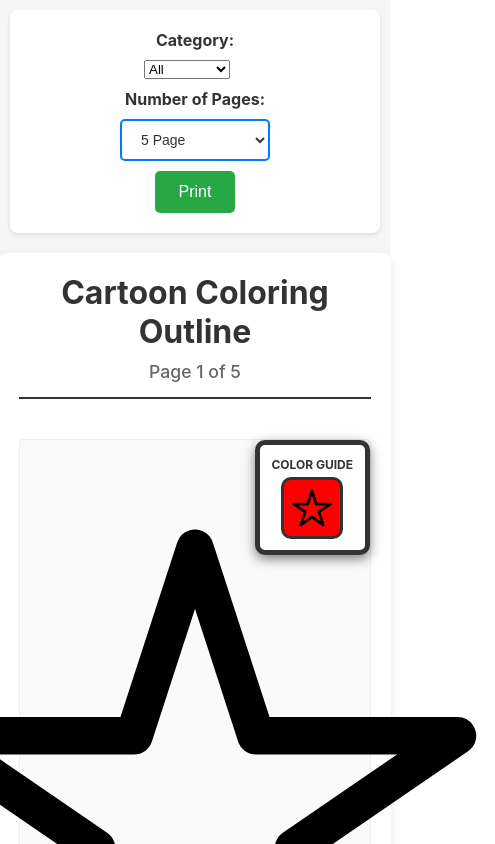
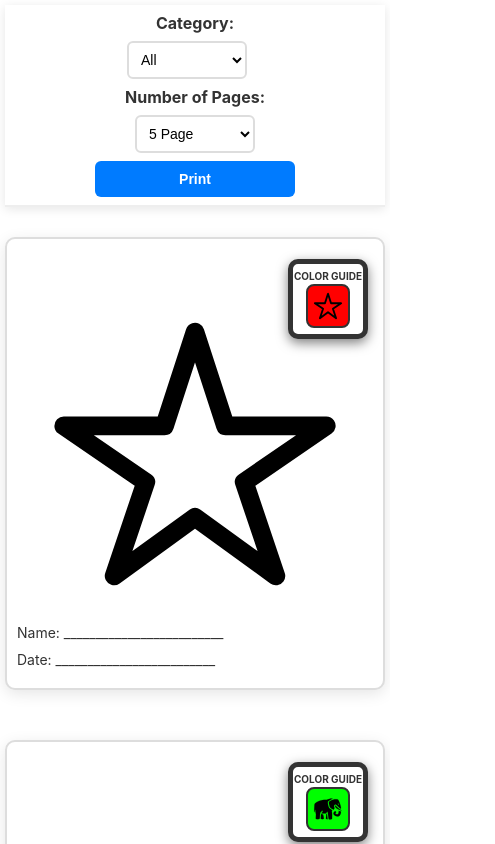
Before and after one commit to abhijeetguptaa/coloring-app, a React (Create React App) app: page / in a window 390 px wide. Shown: the top 844 px of the page, 495 px wide, since content can reach past the window. Built offline with nearby package versions, Linux system fonts and the light colour scheme.

Commit message:
updating master

```diff
--- a/src/App.css
+++ b/src/App.css
@@ -1,8 +1,8 @@
 .App {
   text-align: center;
-  padding: 10px;
-  background-color: #f5f5f5;
-  min-height: 100vh;
+  padding: 20px;
+  max-width: 100%;
+  overflow-x: hidden;
 }
 
 .landing-page {
@@ -24,124 +24,90 @@
 }
 
 .controls {
-  margin-bottom: 20px;
-  padding: 20px;
-  background-color: white;
-  border-radius: 8px;
-  box-shadow: 0 2px 4px rgba(0,0,0,0.1);
-  display: flex;
-  justify-content: center;
-  align-items: center;
   position: sticky;
   top: 0;
+  background: white;
+  padding: 15px;
+  border-bottom: 2px solid #eee;
   z-index: 100;
+  box-shadow: 0 2px 10px rgba(0,0,0,0.1);
 }
 
 .print-controls {
   display: flex;
+  flex-wrap: wrap;
+  gap: 15px;
   align-items: center;
-  gap: 15px;
-  flex-wrap: wrap;
   justify-content: center;
+  max-width: 1200px;
+  margin: 0 auto;
 }
 
 .print-controls label {
   font-weight: bold;
   color: #333;
-  font-size: 16px;
+  white-space: nowrap;
 }
 
-.page-select {
-  padding: 10px 15px;
-  border: 2px solid #007bff;
-  border-radius: 5px;
+.page-select, .category-select {
+  padding: 8px 12px;
+  border: 2px solid #ddd;
+  border-radius: 6px;
   font-size: 14px;
-  background-color: white;
-  color: #333;
+  background: white;
   cursor: pointer;
   min-width: 120px;
 }
 
-.page-select:focus {
-  outline: none;
-  border-color: #0056b3;
-  box-shadow: 0 0 0 2px rgba(0, 123, 255, 0.25);
-}
-
 .print-btn {
-  padding: 12px 24px;
+  background: #007bff;
+  color: white;
   border: none;
-  border-radius: 5px;
-  background-color: #28a745;
-  color: white;
+  padding: 10px 20px;
+  border-radius: 6px;
   cursor: pointer;
-  font-size: 16px;
-  font-weight: 500;
-  transition: background-color 0.3s, transform 0.2s;
+  font-size: 14px;
+  font-weight: bold;
+  transition: background-color 0.3s;
 }
 
 .print-btn:hover {
-  background-color: #1e7e34;
-  transform: translateY(-1px);
-}
-
-.print-btn:active {
-  transform: translateY(0);
+  background: #0056b3;
 }
 
 .pages-container {
+  margin-top: 20px;
   display: flex;
   flex-direction: column;
+  gap: 30px;
   align-items: center;
-  gap: 30px;
-  max-width: 900px;
-  margin: 0 auto;
-  padding-bottom: 30px;
 }
 
 .outline-page {
-  background-color: white;
-  padding: 30px;
-  border-radius: 8px;
-  box-shadow: 0 4px 8px rgba(0,0,0,0.1);
-  width: 800px;
-  min-height: 1000px;
-  display: flex;
-  flex-direction: column;
-  page-break-after: always;
-}
-
-.page-header {
-  margin-bottom: 20px;
-  text-align: center;
-  border-bottom: 2px solid #333;
-  padding-bottom: 15px;
-}
-
-.page-header h2 {
-  margin: 0 0 10px 0;
-  color: #333;
-  font-size: 2em;
-  font-weight: bold;
-}
-
-.page-header p {
-  margin: 0;
-  font-size: 1.1em;
-  color: #666;
-  font-weight: 500;
+  background: white;
+  border: 2px solid #ddd;
+  border-radius: 10px;
+  padding: 20px;
+  box-shadow: 0 4px 15px rgba(0,0,0,0.1);
+  max-width: 100%;
+  width: 100%;
+  box-sizing: border-box;
 }
 
 .image-container {
-  flex: 1;
+  display: flex;
+  justify-content: center;
+  align-items: center;
+  margin: 20px 0;
+  position: relative;
+}
+
+.image-container > div {
+  max-width: 100%;
+  height: auto;
   display: flex;
   align-items: center;
   justify-content: center;
-  margin: 20px 0;
-  min-height: 700px;
-  border: 1px solid #eee;
-  border-radius: 4px;
-  background-color: #fafafa;
 }
 
 .outline-image {
@@ -158,98 +124,30 @@
 }
 
 .loading {
-  display: flex;
-  align-items: center;
-  justify-content: center;
-  height: 200px;
-  font-size: 1.2em;
+  font-size: 18px;
   color: #666;
-  font-weight: 500;
+  margin: 40px 0;
 }
 
 .page-footer {
   margin-top: 20px;
-  border-top: 2px solid #333;
-  padding-top: 15px;
   text-align: left;
 }
 
 .page-footer p {
   margin: 10px 0;
-  font-size: 1.1em;
   color: #333;
-  font-weight: 500;
+  font-size: clamp(14px, 3vw, 16px);
 }
 
-/* Print styles */
-@media print {
+/* Responsive breakpoints */
+@media (max-width: 768px) {
   .App {
-    background-color: white;
-    padding: 0;
+    padding: 10px;
   }
 
   .controls {
-    display: none;
-  }
-
-  .pages-container {
-    gap: 0;
-    padding-bottom: 0;
-  }
-
-  .outline-page {
-    box-shadow: none;
-    border: none;
-    padding: 20px;
-    margin: 0;
-    width: 100%;
-    min-height: auto;
-    page-break-after: always;
-  }
-
-  .page-header {
-    border-bottom: 1px solid #000;
-    margin-bottom: 15px;
-  }
-
-  .page-header h2 {
-    font-size: 1.5em;
-  }
-
-  .image-container {
-    border: none;
-    background-color: white;
-    min-height: 600px;
-  }
-
-  .outline-image {
-    max-height: 600px;
-  }
-
-  .page-footer {
-    border-top: 1px solid #000;
-  }
-
-  .loading {
-    display: none;
-  }
-
-  /* Ensure each page fits on A4 */
-  @page {
-    size: A4;
-    margin: 1cm;
-  }
-}
-
-/* Responsive design */
-@media (max-width: 900px) {
-  .pages-container {
-    max-width: 95%;
-  }
-
-  .outline-page {
-    width: 100%;
-    padding: 20px;
+    padding: 10px;
   }
 
   .print-controls {
@@ -257,7 +155,136 @@
     gap: 10px;
   }
 
-  .page-select {
+  .print-controls > div {
+    display: flex;
+    flex-direction: column;
+    align-items: center;
+    gap: 5px;
+  }
+
+  .page-select, .category-select {
     min-width: 150px;
+    font-size: 16px;
+    padding: 10px;
+  }
+
+  .print-btn {
+    width: 100%;
+    max-width: 200px;
+    padding: 12px;
+    font-size: 16px;
+  }
+
+  .outline-page {
+    padding: 15px;
+    margin: 10px 0;
+  }
+
+  .image-container > div {
+    max-width: 400px;
+  }
+
+  .image-container > div > svg,
+  .image-container > div > * {
+    max-width: 400px;
+    max-height: 400px;
+  }
+
+  /* Fix color guide overlapping on mobile */
+  .image-container {
+    margin: 10px 0;
+    padding-top: 60px; /* Add space for color guide */
   }
 }
+
+@media (max-width: 480px) {
+  .App {
+    padding: 5px;
+  }
+
+  .controls {
+    padding: 8px;
+  }
+
+  .print-controls {
+    gap: 8px;
+  }
+
+  .page-select, .category-select {
+    min-width: 120px;
+    font-size: 14px;
+    padding: 8px;
+  }
+
+  .print-btn {
+    padding: 10px;
+    font-size: 14px;
+  }
+
+  .outline-page {
+    padding: 10px;
+  }
+
+  .page-footer p {
+    font-size: 14px;
+  }
+
+  .image-container > div {
+    max-width: 300px;
+  }
+
+  .image-container > div > svg,
+  .image-container > div > * {
+    max-width: 300px;
+    max-height: 300px;
+  }
+
+  /* Fix color guide overlapping on small mobile */
+  .image-container {
+    margin: 5px 0;
+    padding-top: 50px; /* Add space for smaller color guide */
+  }
+}
+
+@media (min-width: 1200px) {
+  .outline-page {
+    max-width: 800px;
+  }
+
+  .image-container > div {
+    max-width: 600px;
+  }
+}
+
+/* Print styles */
+@media print {
+  .controls {
+    display: none;
+  }
+
+  .App {
+    padding: 0;
+  }
+
+  .outline-page {
+    page-break-after: always;
+    border: none;
+    box-shadow: none;
+    padding: 20px;
+  }
+
+  .outline-page:last-child {
+    page-break-after: auto;
+  }
+
+  .image-container > div {
+    width: 100%;
+    height: auto;
+  }
+
+  .image-container > div > svg,
+  .image-container > div > * {
+    width: 100%;
+    height: auto;
+  }
+}
--- a/src/App.js
+++ b/src/App.js
@@ -47,6 +47,46 @@ function App() {
   const [loading, setLoading] = useState(true);
   const [selectedPages, setSelectedPages] = useState(5);
   const [selectedCategory, setSelectedCategory] = useState('all');
+  const [windowWidth, setWindowWidth] = useState(window.innerWidth);
+
+  // Handle window resize
+  useEffect(() => {
+    const handleResize = () => setWindowWidth(window.innerWidth);
+    window.addEventListener('resize', handleResize);
+    return () => window.removeEventListener('resize', handleResize);
+  }, []);
+
+  // Calculate responsive icon sizes
+  const getIconSize = () => {
+    if (windowWidth <= 480) return 300; // Mobile
+    if (windowWidth <= 768) return 400; // Tablet
+    if (windowWidth <= 1200) return 500; // Small desktop
+    return 600; // Large desktop
+  };
+
+  const getGuideIconSize = () => {
+    if (windowWidth <= 480) return 30; // Mobile
+    if (windowWidth <= 768) return 35; // Tablet
+    return 42; // Desktop
+  };
+
+  const getGuideContainerSize = () => {
+    if (windowWidth <= 480) return 80; // Mobile
+    if (windowWidth <= 768) return 90; // Tablet
+    return 105; // Desktop
+  };
+
+  const getGuideIconContainerSize = () => {
+    if (windowWidth <= 480) return 40; // Mobile
+    if (windowWidth <= 768) return 45; // Tablet
+    return 56; // Desktop
+  };
+
+  const getGuidePosition = () => {
+    if (windowWidth <= 480) return { top: '5px', right: '5px' }; // Mobile
+    if (windowWidth <= 768) return { top: '10px', right: '10px' }; // Tablet
+    return { top: '0px', right: '0px' }; // Desktop
+  };
 
   // Generate alphabet outline components
   const alphabetComponents = useMemo(() => {
@@ -172,16 +212,19 @@ function App() {
             const mixedColor = getMixedColors(selectedCategory, index);
             return (
               <div key={index} className="outline-page">
-                <div className="page-header">
-                  <h2>Cartoon Coloring Outline</h2>
-                  <p>Page {index + 1} of {selectedPages}</p>
-                </div>
-
                 <div className="image-container" style={{ position: 'relative' }}>
-                  <div style={{ width: '600px', height: '600px', display: 'flex', alignItems: 'center', justifyContent: 'center' }}>
+                  <div style={{
+                    width: `${getIconSize()}px`,
+                    height: `${getIconSize()}px`,
+                    display: 'flex',
+                    alignItems: 'center',
+                    justifyContent: 'center',
+                    maxWidth: '100%',
+                    maxHeight: '100%'
+                  }}>
                     {/* Main outline icon for coloring */}
                     <IconComponent
-                      size={600}
+                      size={getIconSize()}
                       style={{
                         color: 'black',
                         stroke: 'black',
@@ -193,10 +236,10 @@ function App() {
                   {/* Filled colored guide in top right corner */}
                   <div style={{
                     position: 'absolute',
-                    top: '0px',
-                    right: '0px',
-                    width: '105px',
-                    height: '105px',
+                    top: getGuidePosition().top,
+                    right: getGuidePosition().right,
+                    width: `${getGuideContainerSize()}px`,
+                    height: `${getGuideContainerSize()}px`,
                     display: 'flex',
                     flexDirection: 'column',
                     alignItems: 'center',
@@ -205,24 +248,33 @@ function App() {
                     borderRadius: '10px',
                     border: '5px solid #333',
                     boxShadow: '0 4px 12px rgba(0,0,0,0.5)',
-                    zIndex: 10
+                    zIndex: 10,
+                    boxSizing: 'border-box'
                   }}>
-                    <div style={{ fontSize: '12px', fontWeight: 'bold', marginBottom: '5px', color: '#333' }}>
+                    <div style={{
+                      fontSize: windowWidth <= 480 ? '10px' : '12px',
+                      fontWeight: 'bold',
+                      marginBottom: '3px',
+                      color: '#333',
+                      textAlign: 'center',
+                      lineHeight: '1'
+                    }}>
                       COLOR GUIDE
                     </div>
                     <div style={{
-                      width: '56px',
-                      height: '56px',
+                      width: `${getGuideIconContainerSize()}px`,
+                      height: `${getGuideIconContainerSize()}px`,
                       backgroundColor: mixedColor,
-                      borderRadius: '10px',
-                      border: '3px solid #333',
+                      borderRadius: '8px',
+                      border: '2px solid #333',
                       display: 'flex',
                       alignItems: 'center',
                       justifyContent: 'center',
-                      overflow: 'hidden'
+                      overflow: 'hidden',
+                      flexShrink: 0
                     }}>
                       <IconComponent
-                        size={42}
+                        size={getGuideIconSize()}
                         style={{
                           color: 'white',
                           stroke: 'white',
```
